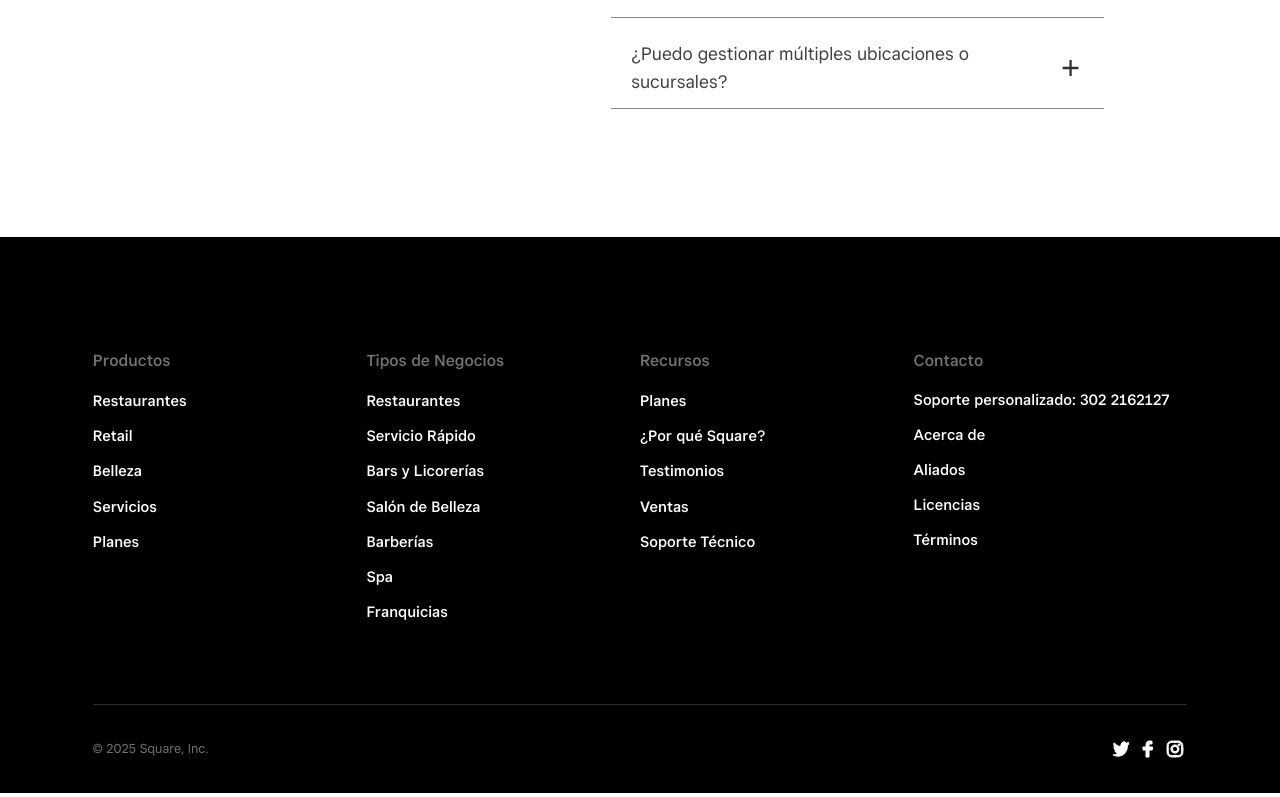
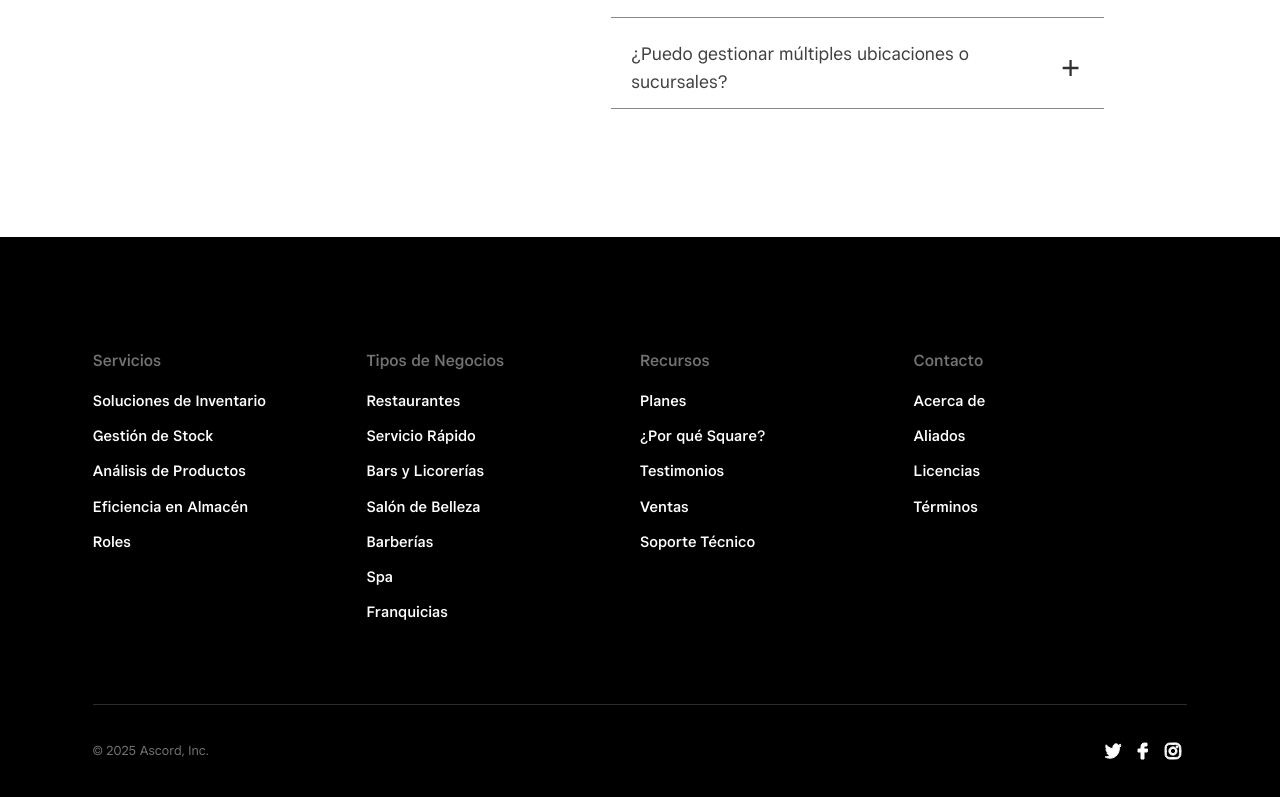
Before and after one commit to martin-amaro/stocker, a React (Vite) app: page / in a window 1280 px wide. Shown: the part 2353-3150 px from the top of the page. Built offline with nearby package versions, Linux system fonts and the light colour scheme.

Commit message:
style(home): replace Footer section CSS with TailwindCSS

```diff
--- a/src/App.css
+++ b/src/App.css
@@ -144,3 +144,11 @@ body {
         grid-template-rows: 1fr;
     }
 }
+
+.footer-lnk {
+    @apply text-white text-[clamp(12px,15px,16px)] font-medium hover:underline;
+}
+
+.footer-title {
+    @apply font-medium mb-4 text-[clamp(12px,16px,16px)] text-[#737373];
+}
--- a/src/assets/styles/footer.css
+++ /dev/null
@@ -1,98 +0,0 @@
-.footer {
-    background-color: #000;
-    display: flex;
-    flex-direction: column;
-    padding: 2rem;
-
-    @media screen and (min-width: 768px) {
-        /* flex-direction: row; */
-
-    }
-}
-
-.footer-container {
-    width: 90%;
-    max-width: 1400px;
-    display: flex;
-    flex-wrap: wrap;
-    margin: 5rem auto;
-
-}
-
-.footer_category {
-    display: flex;
-    flex-direction: column;
-    width: 100%;
-    margin-bottom: 2.5rem;
-
-    @media screen and (min-width: 768px) {
-        width: calc(100% / 4);
-        margin: 0px;
-    }
-
-    h3 {
-        font-family: var(--font-text);
-        font-weight: 500;
-        margin-bottom: 1rem;
-        font-size: clamp(12px, 16px, 16px);
-
-        color: #737373;
-
-    }
-
-    ul {
-        display: flex;
-        flex-direction: column;
-        gap: .7rem;
-    }
-
-
-    a, p    {
-
-        color: #fff;
-        font-size: 1.2rem;
-        font-size: clamp(12px, 15px, 16px);
-        font-weight: 500;
-        @media screen and (min-width: 768px) {
-            /* font-size: 1rem; */
-        }
-    }
-
-    a:hover {
-        text-decoration: underline;
-    }
-}
-
-.footer-media {
-    width: 90%;
-    max-width: 1400px;
-    display: flex;
-    justify-content: space-between;
-    align-items: center;
-    margin: auto;
-    padding-top: 2rem;
-    border-top: 1px solid rgba(128, 128, 128, .35);
-    /* border-bottom: 1px solid rgba(128, 128, 128, .35); */
-
-}
-
-.footer-social {
-    display: flex;
-    gap: 3px;
-
-    a {
-        color: #FFF;
-        padding: 2px;
-    }
-}
-
-.footer-logo {
-    display: flex;
-    align-items: center;
-    color: #FFF;
-
-    .copy {
-        font-size: 13px;
-        color: #737373;
-    }
-}
--- a/src/assets/styles/main.css
+++ b/src/assets/styles/main.css
@@ -1,5 +1,4 @@
 @import url('fonts.css');
-@import url('footer.css');
 @import url('quick.css');
 
 :root {
@@ -75,7 +74,7 @@ a, button {
     -webkit-tap-highlight-color: transparent;
 }
 
-.container {
+/* .container {
     width: 100%;
     margin: auto;
 
@@ -83,7 +82,7 @@ a, button {
         width: 80%;
 
     }
-}
+} */
 
 
 .content {
--- a/src/components/Footer.jsx
+++ b/src/components/Footer.jsx
@@ -2,72 +2,74 @@ import React from 'react'
 
 export const Footer = () => {
     return (
-        <section className="footer">
-            <div className="footer-container">
-                <div className="footer_category">
-                    <h3>Productos</h3>
-                    <ul>
-                        <li><a href="#">Restaurantes</a></li>
-                        <li><a href="#">Retail</a></li>
-                        <li><a href="#">Belleza</a></li>
-                        <li><a href="#">Servicios</a></li>
-                        <li><a href="#">Planes</a></li>
+        <section class="bg-black flex flex-col p-8">
+    <div class="flex flex-col w-[90%] max-w-[1400px] mx-auto ">
+        <div class="w-full flex flex-wrap my-10 md:my-20">
+          <div class="flex flex-col w-full mb-10 md:w-1/4 md:mb-0">
+            <h3 class="footer-title">Servicios</h3>
+            <ul class="flex flex-col gap-[0.7rem]">
+              <li><a href="#" class="footer-lnk">Soluciones de Inventario</a></li>
+              <li><a href="#" class="footer-lnk">Gestión de Stock</a></li>
+              <li><a href="#" class="footer-lnk">Análisis de Productos</a></li>
+              <li><a href="#" class="footer-lnk">Eficiencia en Almacén</a></li>
+              <li><a href="#" class="footer-lnk">Roles</a></li>
             </ul>
           </div>
 
-                <div className="footer_category">
-                    <h3>Tipos de Negocios</h3>
-                    <ul>
-                        <li><a href="#">Restaurantes</a></li>
-                        <li><a href="#">Servicio Rápido</a></li>
-                        <li><a href="#">Bars y Licorerías</a></li>
-                        <li><a href="#">Salón de Belleza</a></li>
-                        <li><a href="#">Barberías</a></li>
-                        <li><a href="#">Spa</a></li>
-                        <li><a href="#">Franquicias</a></li>
+          <div class="flex flex-col w-full mb-10 md:w-1/4 md:mb-0">
+            <h3 class="footer-title">Tipos de Negocios</h3>
+            <ul class="flex flex-col gap-[0.7rem]">
+                <li><a href="#" class="footer-lnk">Restaurantes</a></li>
+                <li><a href="#" class="footer-lnk">Servicio Rápido</a></li>
+                <li><a href="#" class="footer-lnk">Bars y Licorerías</a></li>
+                <li><a href="#" class="footer-lnk">Salón de Belleza</a></li>
+                <li><a href="#" class="footer-lnk">Barberías</a></li>
+                <li><a href="#" class="footer-lnk">Spa</a></li>
+                <li><a href="#" class="footer-lnk">Franquicias</a></li>
             </ul>
           </div>
 
-                <div className="footer_category">
-                    <h3>Recursos</h3>
-                    <ul>
-                        <li><a href="#">Planes</a></li>
-                        <li><a href="#">¿Por qué Square?</a></li>
-                        <li><a href="#">Testimonios</a></li>
-                        <li><a href="#">Ventas</a></li>
-                        <li><a href="#">Soporte Técnico</a></li>
+          <div class="flex flex-col w-full mb-10 md:w-1/4 md:mb-0">
+            <h3 class="footer-title">Recursos</h3>
+            <ul class="flex flex-col gap-[0.7rem]">
+              <li><a href="#" class="footer-lnk">Planes</a></li>
+              <li><a href="#" class="footer-lnk">¿Por qué Square?</a></li>
+              <li><a href="#" class="footer-lnk">Testimonios</a></li>
+              <li><a href="#" class="footer-lnk">Ventas</a></li>
+              <li><a href="#" class="footer-lnk">Soporte Técnico</a></li>
             </ul>
           </div>
 
-
-                <div className="footer_category">
-                    <h3>Contacto</h3>
-                    <ul>
-                        <li><p>Soporte personalizado: 302 2162127</p></li>
-                        <li><a href="#">Acerca de</a></li>
-                        <li><a href="#">Aliados</a></li>
-                        <li><a href="#">Licencias</a></li>
-                        <li><a href="#">Términos</a></li>
+          <div class="flex flex-col w-full mb-10 md:w-1/4 md:mb-0">
+            <h3 class="footer-title">Contacto</h3>
+            <ul class="flex flex-col gap-[0.7rem]">
+              <li><a href="#" class="footer-lnk">Acerca de</a></li>
+              <li><a href="#" class="footer-lnk">Aliados</a></li>
+              <li><a href="#" class="footer-lnk">Licencias</a></li>
+              <li><a href="#" class="footer-lnk">Términos</a></li>
             </ul>
           </div>
         </div>
-            <div className="footer-media">
-                <div className="footer-logo">
-                    <p className="copy">© 2025 Square, Inc.</p>
+
+        <div class="w-full flex justify-between items-center mx-auto pt-8 border-t border-[rgba(128,128,128,0.35)]">
+          <div class="flex items-center text-[#737373] text-sm">
+            <p class="text-[#737373] text-[13px]">© 2025 Ascord, Inc.</p>
           </div>
-                <div className="footer-social">
-                    <a href="#" title="Twitter">
+          <div class="flex gap-[2px] text-white">
+            <a href="#" class=" p-1" title="Twitter">
                 <svg xmlns="http://www.w3.org/2000/svg" width="20" height="20" stroke="currentColor" fill="currentColor"><path d="M16.4 6.6v.5c0 4.8-3.3 10.1-9.3 10.1-1.9 0-3.6-.4-5-1.4.3 0 .5.1.8.1 1.5 0 3-.6 4.1-1.6-1.4 0-2.6-1.1-3.1-2.5.2 0 .4.1.6.1.3 0 .7 0 1-.1C3.9 11.4 3 9.9 3 8.1c0 .3.7.4 1.2.5-.9-.7-1.4-1.8-1.4-3 0-.7.1-1.3.4-1.8C4.8 6 7.1 7.4 9.8 7.6v-.9c0-2 1.5-3.9 3.3-3.9.9 0 1.8.7 2.4 1.4.7-.2 1.4-.5 2.1-.9-.2.8-.8 1.6-1.4 2 .6-.1 1.2-.3 1.8-.6-.4.8-1 1.4-1.6 1.9z"></path></svg>
             </a>
-                    <a href="#" title="Facebook">
+            <a href="#" class=" p-1" title="Facebook">
                 <svg xmlns="http://www.w3.org/2000/svg" width="20" height="20" stroke="currentColor" fill="currentColor"><path d="m14.2 11 .4-3H11V6.3c0-.9.9-1.3 2.1-1.3h.9V2.1S12.7 2 11.6 2C9.3 2 8 3.4 8 6v2H5v3h3v7h3v-7h3.2z"></path></svg>
             </a>
-                    <a href="#" title="Instagram">
+            <a href="#" class="p-1" title="Instagram">
                 <svg xmlns="http://www.w3.org/2000/svg" width="20" height="20" stroke="currentColor" fill="currentColor"><path d="M17.8 6.7c0-.9-.2-1.4-.4-1.9-.2-.6-.5-1-1-1.4-.5-.5-.9-.7-1.4-1-.5-.2-1.1-.3-1.9-.4H10c-2.1 0-2.5 0-3.3.1-.9 0-1.4.2-1.9.4-.6.2-1 .4-1.4.9-.5.4-.7.9-1 1.4-.2.6-.3 1.1-.3 2-.1.7-.1 1-.1 3.2s0 2.5.1 3.3c0 .9.2 1.4.4 1.9.2.6.5 1 1 1.4s.9.7 1.4 1c.4.2 1.1.3 1.9.4H10c2.1 0 2.4 0 3.2-.1.9 0 1.4-.2 1.9-.4.6-.2 1-.5 1.4-1 .5-.5.7-.9 1-1.4.2-.5.3-1.1.4-1.9 0-.9.1-1 .1-3.2-.1-2.1-.1-2.5-.2-3.3zm-1.4 6.5c0 .8-.2 1.2-.2 1.5-.2.4-.3.6-.6.9-.2.2-.6.5-.9.6-.3.1-.7.2-1.5.2-.9 0-1.1.1-3.2.1s-2.4 0-3.2-.1c-.8 0-1.2-.2-1.5-.2-.5-.1-.7-.2-1-.6-.2-.2-.5-.6-.6-.9-.2-.3-.3-.7-.3-1.5 0-.9-.1-1.1-.1-3.2 0-2.2 0-2.4.1-3.2 0-.8.2-1.2.2-1.5.2-.4.3-.6.6-.9.2-.2.6-.5.9-.6.5-.1.9-.3 1.7-.3.9 0 1.2-.1 3.2-.1s2.3 0 3.1.1c.8 0 1.2.2 1.5.2.4.2.6.3.9.6.3.3.5.7.6 1 .2.3.3.7.3 1.5 0 .9.1 1.1.1 3.2 0 2.2 0 2.4-.1 3.2zM10 5.9c-2.2 0-4.1 1.8-4.1 4.1s1.8 4.1 4.1 4.1 4-1.9 4-4.1-1.8-4.1-4-4.1m0 6.7c-1.4 0-2.6-1.2-2.6-2.6S8.5 7.4 10 7.4s2.6 1.2 2.6 2.6-1.2 2.6-2.6 2.6m5.1-6.8c0 .6-.4 1-1 1s-1-.4-1-1 .4-1 1-1 1 .4 1 1"></path></svg>
             </a>
           </div>
         </div>
 
+    </div>
   </section>
+
     )
 }
--- a/src/components/home/FAQ.jsx
+++ b/src/components/home/FAQ.jsx
@@ -43,9 +43,9 @@ export const FAQ = () => {
     return (
         <section className="my-24 mx-auto max-w-limit">
             <div className="w-full flex justify-center my-12 ">
-                <h2 className='section-title'>Preguntas Frecuentes</h2>
+                <h2 className='section-title text-center'>Preguntas Frecuentes</h2>
             </div>
-            <div className="flex flex-col w-full mx-auto px-3 lg:flex-row lg:w-[90%] lg:p-8">
+            <div className="flex flex-col w-full mx-auto px-3 lg:flex-row lg:w-[90%] lg:p-8 gap-8 lg:gap-0">
                 <div className="w-full overflow-hidden lg:w-[40%]">
                     <Img
                     src="images/faq.jpg"
```
Lines whose indentation alone changed are shown as unchanged.
